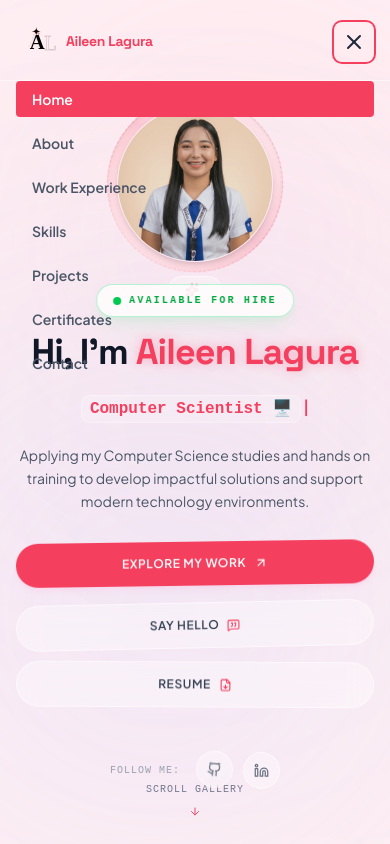
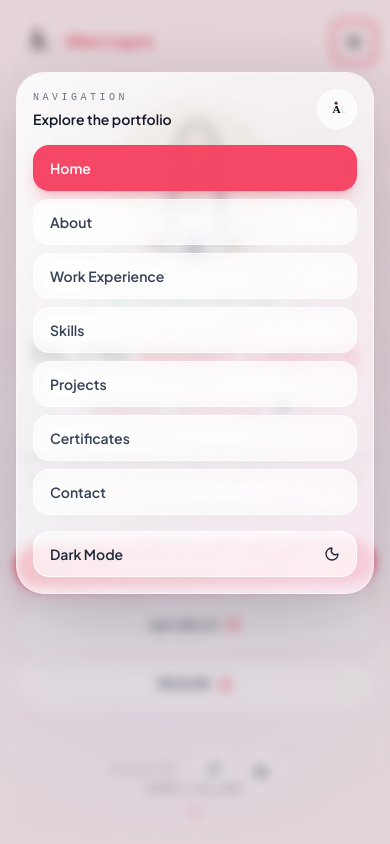
Before and after one commit to aileenlagura21/itsaileen-portfolio, a React (Vite) app: page / in a window 390 px wide. Both pictures are taken after a click on the button 354 px from the left and 42 px from the top of the page. Shown: the top 844 px of the page. Built offline with nearby package versions, Linux system fonts and the light colour scheme.

Commit message:
Update Navbar.jsx

```diff
--- a/src/components/Navbar/Navbar.jsx
+++ b/src/components/Navbar/Navbar.jsx
@@ -188,33 +188,79 @@ export default function Navbar({ isDark, toggleTheme }) {
         {/* Mobile Menu */}
         <AnimatePresence>
           {mobileOpen && (
-            <motion.div
-              initial={{ opacity: 0, y: -10 }}
-              animate={{ opacity: 1, y: 0 }}
-              exit={{ opacity: 0, y: -10 }}
-              id="mobile-menu"
-              className={`md:hidden mt-4 pb-4 border-t ${
-                isDark ? 'border-white/10' : 'border-white/50'
-              }`}
+            <div
+              className="md:hidden fixed inset-0 z-50 bg-black/10 backdrop-blur-[6px]"
+              onClick={() => setMobileOpen(false)}
             >
-              <div className="max-w-7xl mx-auto px-4 space-y-2">
+              <motion.div
+                initial={{ opacity: 0, y: -12 }}
+                animate={{ opacity: 1, y: 0 }}
+                exit={{ opacity: 0, y: -12 }}
+                onClick={(event) => event.stopPropagation()}
+                className={`absolute left-4 right-4 top-[72px] overflow-hidden rounded-[28px] border shadow-[0_24px_80px_rgba(0,0,0,0.18)] backdrop-blur-3xl ${
+                  isDark
+                    ? 'border-white/10 bg-white/8 text-white'
+                    : 'border-white/60 bg-white/55 text-gray-900'
+                }`}
+              >
+                <div className={`absolute inset-0 pointer-events-none ${
+                  isDark
+                    ? 'bg-gradient-to-br from-white/10 via-transparent to-hotpink/10'
+                    : 'bg-gradient-to-br from-white/70 via-white/35 to-pink-100/60'
+                }`} />
+                <div className="relative p-4">
+                  <div className="mb-4 flex items-center justify-between">
+                    <div>
+                      <p className={`text-[10px] font-mono uppercase tracking-[0.35em] ${isDark ? 'text-gray-300' : 'text-gray-500'}`}>
+                        Navigation
+                      </p>
+                      <p className={`mt-1 text-sm font-semibold ${isDark ? 'text-white' : 'text-gray-900'}`}>
+                        Explore the portfolio
+                      </p>
+                    </div>
+                    <div className={`h-10 w-10 rounded-full border flex items-center justify-center ${
+                      isDark ? 'border-white/10 bg-white/5' : 'border-white/70 bg-white/70'
+                    }`}>
+                      <Logo size={24} isDark={isDark} showTagline={false} />
+                    </div>
+                  </div>
+
+                  <div className="space-y-2">
                 {MENU_ITEMS.map((item) => (
                   <button
                     key={item.id}
                     onClick={() => handleScrollTo(item.id)}
-                    className={`block w-full text-left px-4 py-2 rounded text-sm font-semibold ${
+                    className={`block w-full text-left rounded-2xl border px-4 py-3 text-sm font-semibold transition-all backdrop-blur-md ${
                       activeSection === item.id
-                        ? 'bg-hotpink text-white'
+                        ? 'border-hotpink/40 bg-hotpink/95 text-white shadow-lg shadow-hotpink/25'
                         : isDark
-                        ? 'text-gray-300 hover:bg-white/10'
-                        : 'text-gray-600 hover:bg-white/30'
+                        ? 'border-white/10 bg-white/5 text-gray-100 hover:border-white/20 hover:bg-white/10 hover:text-white'
+                        : 'border-white/70 bg-white/55 text-gray-700 hover:border-white/90 hover:bg-white/80 hover:text-gray-900'
                     }`}
                   >
                     {item.label}
                   </button>
                 ))}
-              </div>
-            </motion.div>
+                  </div>
+
+                <button
+                  id="btn-navbar-mobile-theme"
+                  onClick={toggleTheme}
+                  className={`mt-4 flex w-full items-center justify-between gap-4 rounded-2xl border px-4 py-3 text-sm font-semibold transition-all focus:outline-none focus:ring-2 focus:ring-hotpink ${
+                    isDark
+                      ? 'border-white/10 bg-white/5 text-gray-100 hover:border-white/20 hover:bg-white/10'
+                      : 'border-white/70 bg-white/65 text-gray-800 hover:border-white/90 hover:bg-white/85'
+                  }`}
+                  title={isDark ? 'Switch to light mode' : 'Switch to dark mode'}
+                  aria-label={isDark ? 'Switch to light mode' : 'Switch to dark mode'}
+                  aria-pressed={isDark}
+                >
+                  <span className="min-w-0 flex-1 text-left">{isDark ? 'Light Mode' : 'Dark Mode'}</span>
+                  {isDark ? <Sun size={16} /> : <Moon size={16} />}
+                </button>
+                </div>
+              </motion.div>
+            </div>
           )}
         </AnimatePresence>
       </nav>
```
